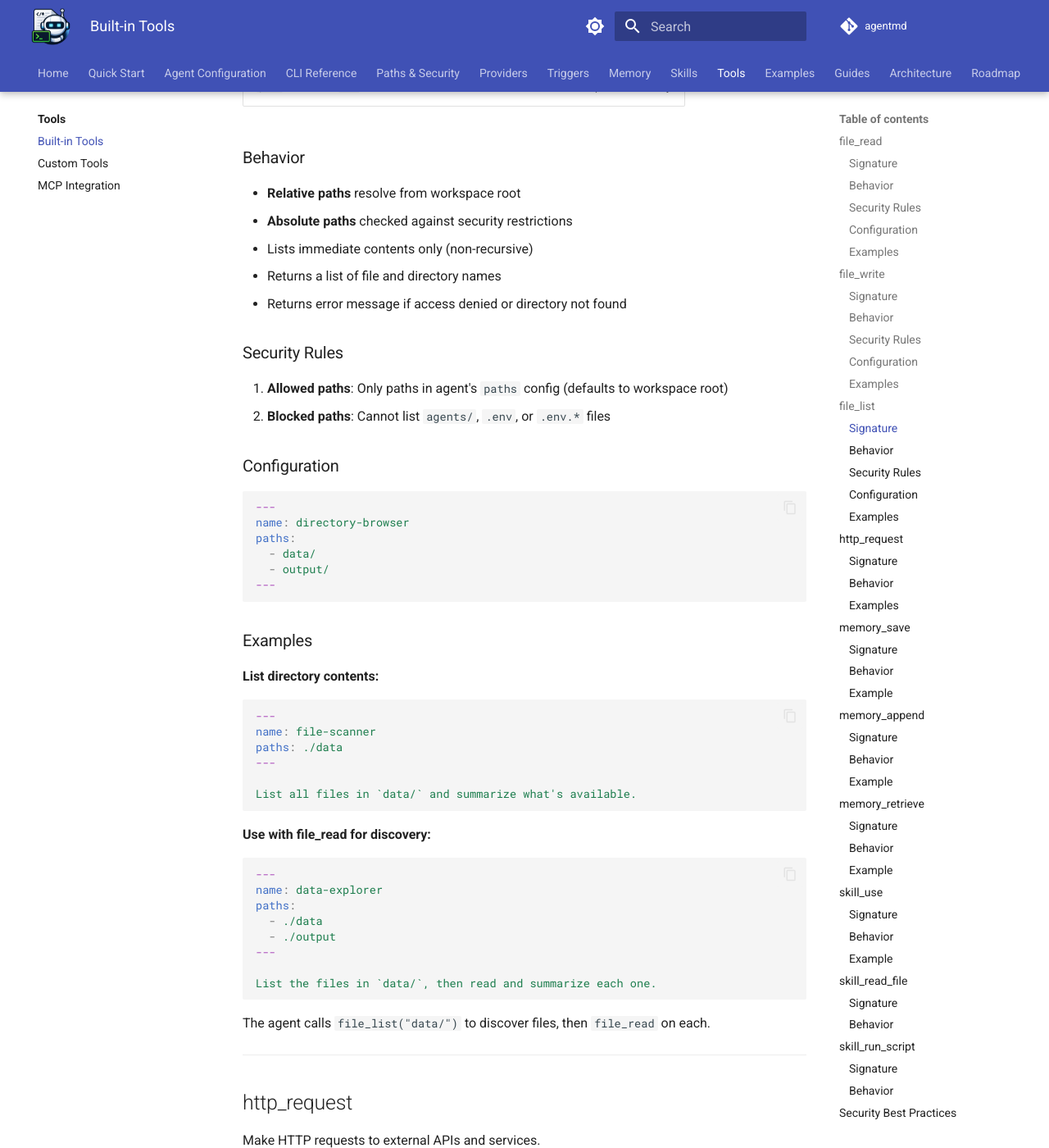
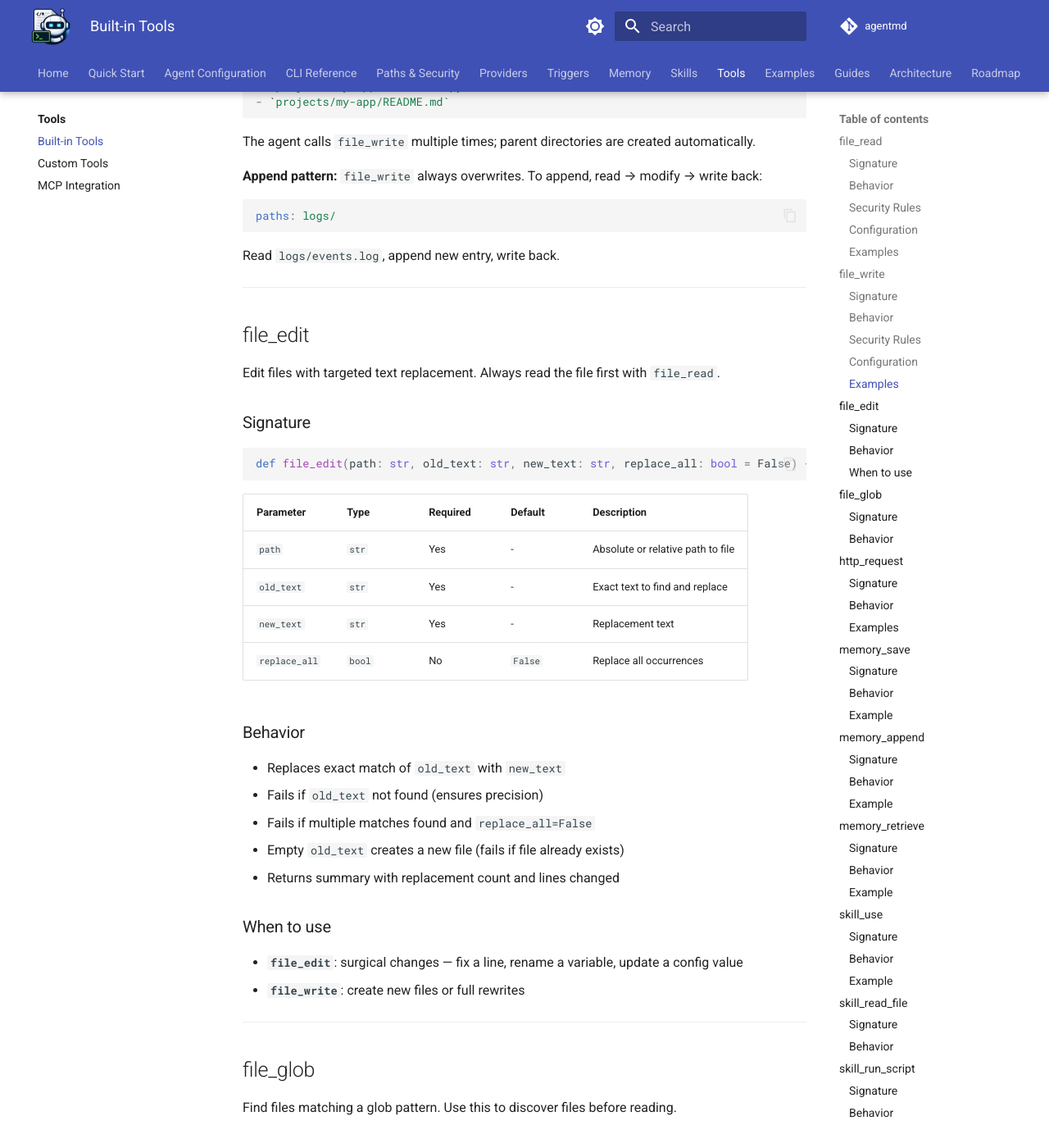
Before and after one commit to z-fab/agentmd, an MkDocs documentation site: the page built from docs/tools/built-in-tools.md, in a window 1280 px wide and 1400 px high, scrolled down 4126 px. Shown: the whole window at 82% size. Built offline with MkDocs 1.6.1 and Material for MkDocs 9.7.7, drawn with Linux system fonts in a browser that asks for light colours; comment, search, counter and statistics services are not loaded; the version menu is left out; some of the changed text lies outside the part shown.

Commit message:
update documentation for file tools redesign

````diff
--- a/docs/tools/built-in-tools.md
+++ b/docs/tools/built-in-tools.md
@@ -9,18 +9,23 @@
 ### Signature
 
 ```python
-def file_read(path: str) -> str
+def file_read(path: str, offset: int | None = None, limit: int | None = None, with_line_numbers: bool = True) -> str
 ```
 
-| Parameter | Type | Required | Description |
-|---|---|---|---|
-| `path` | `str` | Yes | Absolute or relative path to file |
+| Parameter | Type | Required | Default | Description |
+|---|---|---|---|---|
+| `path` | `str` | Yes | - | Absolute or relative path to file |
+| `offset` | `int` | No | `None` | 1-based line number to start reading from |
+| `limit` | `int` | No | `None` | Number of lines to read |
+| `with_line_numbers` | `bool` | No | `True` | Prefix each line with `N | ` |
 
 ### Behavior
 
 - **Relative paths** resolve from workspace root
 - **Absolute paths** checked against security restrictions
-- Returns file contents as UTF-8 string
+- Full reads are capped at 500 lines — use `offset` and `limit` for larger files
+- Binary files are rejected (files containing null bytes)
+- Returns file contents as UTF-8 string; lines prefixed as `N | ` when `with_line_numbers=True`
 - Returns error message if access denied or file not found
 
 ### Security Rules
@@ -51,6 +56,17 @@
 
 Read `config/app.json` and summarize the settings.
 ```
+
+**Read a large file in chunks:**
+```yaml
+---
+name: log-reader
+paths: logs/
+---
+
+Read lines 1-500 of `logs/app.log`, then lines 501-1000 if needed.
+```
+Use `file_read("logs/app.log", offset=1, limit=500)` then `file_read("logs/app.log", offset=501, limit=500)`.
 
 **Read from watched paths:**
 ```yaml
@@ -87,15 +103,16 @@
 
 ### Behavior
 
-- **Relative paths** resolve from first directory in `paths` config, or `output/` if not specified
+- **Relative paths** resolve from workspace root
 - **Absolute paths** checked against security restrictions
+- Binary content is rejected (content containing null bytes)
 - Creates parent directories automatically
 - Overwrites existing files without warning
-- Returns confirmation with file path and character count
+- Returns confirmation: `Created path (N chars, M lines)` or `Updated path (N chars, M lines)`
 
 ### Security Rules
 
-1. **Allowed paths**: Only paths in agent's `paths` config (defaults to `output/`)
+1. **Allowed paths**: Only paths in agent's `paths` config (defaults to workspace root)
 2. **Blocked paths**: Cannot write to `agents/`, `.db`, `.env`, or `.env.*` files
 
 ### Configuration
@@ -104,7 +121,7 @@
 ---
 name: report-generator
 paths:
-  - reports/          # Default write directory
+  - reports/
   - archive/
 ---
 ```
@@ -119,7 +136,7 @@
 
 Write a greeting to `greeting.txt`.
 ```
-The agent will call `file_write("greeting.txt", "Hello from Agent.md!")` → `{output_dir}/greeting.txt`
+The agent will call `file_write("greeting.txt", "Hello from Agent.md!")` → `workspace/greeting.txt`
 
 **Generate timestamped reports:**
 ```yaml
@@ -140,9 +157,9 @@
 ---
 
 Create project structure:
-- `src/main.py`
-- `src/utils.py`
-- `README.md`
+- `projects/my-app/src/main.py`
+- `projects/my-app/src/utils.py`
+- `projects/my-app/README.md`
 ```
 The agent calls `file_write` multiple times; parent directories are created automatically.
 
@@ -155,68 +172,59 @@
 
 ---
 
-## file_list
+## file_edit
 
-List files and directories at a given path (non-recursive) with path security restrictions.
+Edit files with targeted text replacement. Always read the file first with `file_read`.
 
 ### Signature
 
 ```python
-def file_list(path: str) -> str
+def file_edit(path: str, old_text: str, new_text: str, replace_all: bool = False) -> str
+```
+
+| Parameter | Type | Required | Default | Description |
+|---|---|---|---|---|
+| `path` | `str` | Yes | - | Absolute or relative path to file |
+| `old_text` | `str` | Yes | - | Exact text to find and replace |
+| `new_text` | `str` | Yes | - | Replacement text |
+| `replace_all` | `bool` | No | `False` | Replace all occurrences |
+
+### Behavior
+
+- Replaces exact match of `old_text` with `new_text`
+- Fails if `old_text` not found (ensures precision)
+- Fails if multiple matches found and `replace_all=False`
+- Empty `old_text` creates a new file (fails if file already exists)
+- Returns summary with replacement count and lines changed
+
+### When to use
+
+- **`file_edit`**: surgical changes — fix a line, rename a variable, update a config value
+- **`file_write`**: create new files or full rewrites
+
+---
+
+## file_glob
+
+Find files matching a glob pattern. Use this to discover files before reading.
+
+### Signature
+
+```python
+def file_glob(pattern: str) -> str
 ```
 
 | Parameter | Type | Required | Description |
 |---|---|---|---|
-| `path` | `str` | Yes | Absolute or relative path to directory |
+| `pattern` | `str` | Yes | Glob pattern (e.g. `**/*.py`, `src/**/*.md`) |
 
 ### Behavior
 
-- **Relative paths** resolve from workspace root
-- **Absolute paths** checked against security restrictions
-- Lists immediate contents only (non-recursive)
-- Returns a list of file and directory names
-- Returns error message if access denied or directory not found
-
-### Security Rules
-
-1. **Allowed paths**: Only paths in agent's `paths` config (defaults to workspace root)
-2. **Blocked paths**: Cannot list `agents/`, `.env`, or `.env.*` files
-
-### Configuration
-
-```yaml
----
-name: directory-browser
-paths:
-  - data/
-  - output/
----
-```
-
-### Examples
-
-**List directory contents:**
-```yaml
----
-name: file-scanner
-paths: ./data
----
-
-List all files in `data/` and summarize what's available.
-```
-
-**Use with file_read for discovery:**
-```yaml
----
-name: data-explorer
-paths:
-  - ./data
-  - ./output
----
-
-List the files in `data/`, then read and summarize each one.
-```
-The agent calls `file_list("data/")` to discover files, then `file_read` on each.
+- Globs from workspace root
+- Filtered by agent's allowed paths
+- Returns up to 100 absolute paths, sorted alphabetically
+- If more than 100 matches, shows first 100 with a count of omitted results
+- Read-only, no side effects
 
 ---
 
@@ -513,7 +521,9 @@
 | Problem | Solution |
 |---|---|
 | `Access denied: 'data/file.txt' is outside allowed paths` | Add path to `paths` config: `paths: [data/]` |
-| `File not found: output/data.txt` | Verify file exists, check spelling (case-sensitive), verify path resolution |
+| `File not found: data/data.txt` | Verify file exists, check spelling (case-sensitive), verify path resolution |
+| `Binary file detected` | `file_read` and `file_write` only work with text files |
+| `old_text not found` | `file_edit` requires an exact match — read the file first with `file_read` |
 | `Request timed out after 30s` | Use faster APIs or split large requests into smaller chunks |
 | File created but empty | Verify `content` parameter isn't empty and agent generated content successfully |
 
````
Also changed, not shown: other parts of docs/tools/built-in-tools.md (+1 -1 lines), docs/agent-configuration.md (+2 -3 lines), docs/examples.md (+2 -1 lines), docs/guides/debugging.md (+2 -1 lines), docs/paths-and-security.md (+4 -6 lines), docs/tools/custom-tools.md (+1 -1 lines).
